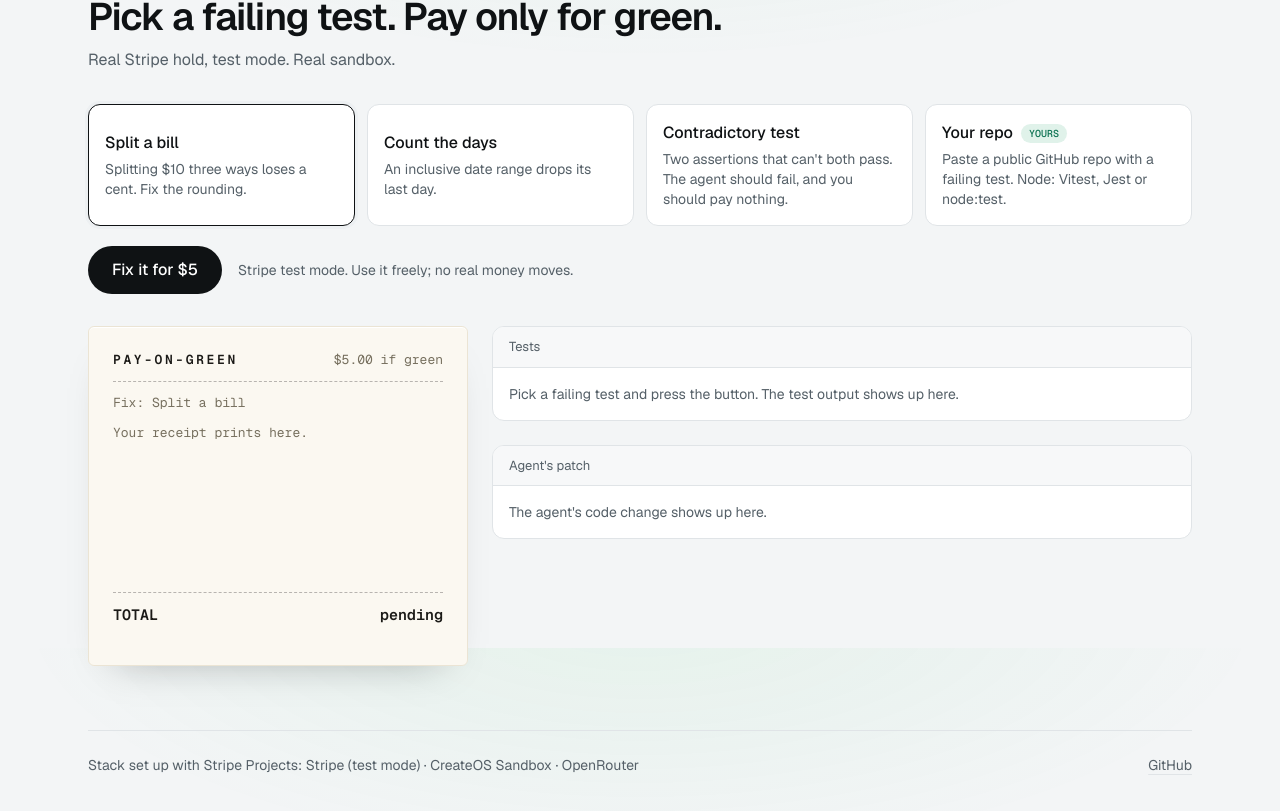
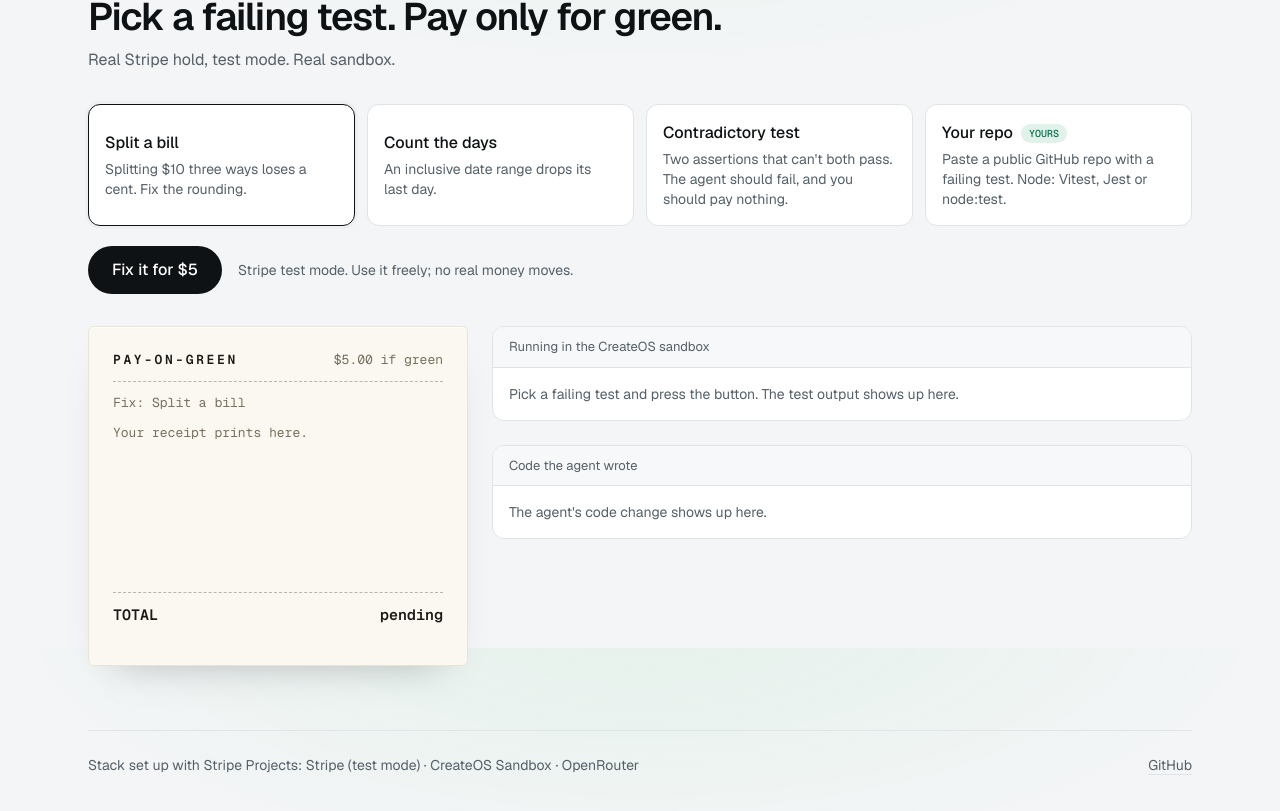
Before and after one commit to Timidan/pay-on-green, a Next.js app: page / in a window 1280 px wide. Shown: the part 3352-4163 px from the top of the page. Built offline with nearby package versions, Linux system fonts and the light colour scheme.

Commit message:
Panel headers say what the brief says: code the agent wrote, running in the CreateOS sandbox

```diff
--- a/app/components/Run.tsx
+++ b/app/components/Run.tsx
@@ -219,7 +219,7 @@ export function Run({ mock }: { mock?: string }) {
         <div className="flex min-w-0 flex-col gap-6">
           <article className={`panel ${lastTests ? (lastTests.pass ? "panel-pass" : "panel-fail") : ""}`}>
             <header className="panel-head">
-              <span>Tests{lastTests ? ` · ${lastTests.attempt === 0 ? "before the agent" : `after patch #${lastTests.attempt}`}` : ""}</span>
+              <span>Running in the CreateOS sandbox{lastTests ? ` · ${lastTests.attempt === 0 ? "before the agent" : `after try #${lastTests.attempt}`}` : ""}</span>
               {lastTests && (
                 <span className={`pill ${lastTests.pass ? "pill-pass" : "pill-fail"}`}>{lastTests.pass ? "GREEN" : "RED"}</span>
               )}
@@ -235,7 +235,7 @@ export function Run({ mock }: { mock?: string }) {
 
           <article className={`panel ${lastAttempt?.rejected ? "panel-warn" : ""}`}>
             <header className="panel-head">
-              <span>{lastAttempt ? `Agent's patch #${lastAttempt.attempt}` : "Agent's patch"}</span>
+              <span>{lastAttempt ? `Code the agent wrote · try #${lastAttempt.attempt}` : "Code the agent wrote"}</span>
               {lastAttempt && <span className="font-mono text-xs text-muted">{lastAttempt.model}</span>}
             </header>
             {lastAttempt ? (
```
